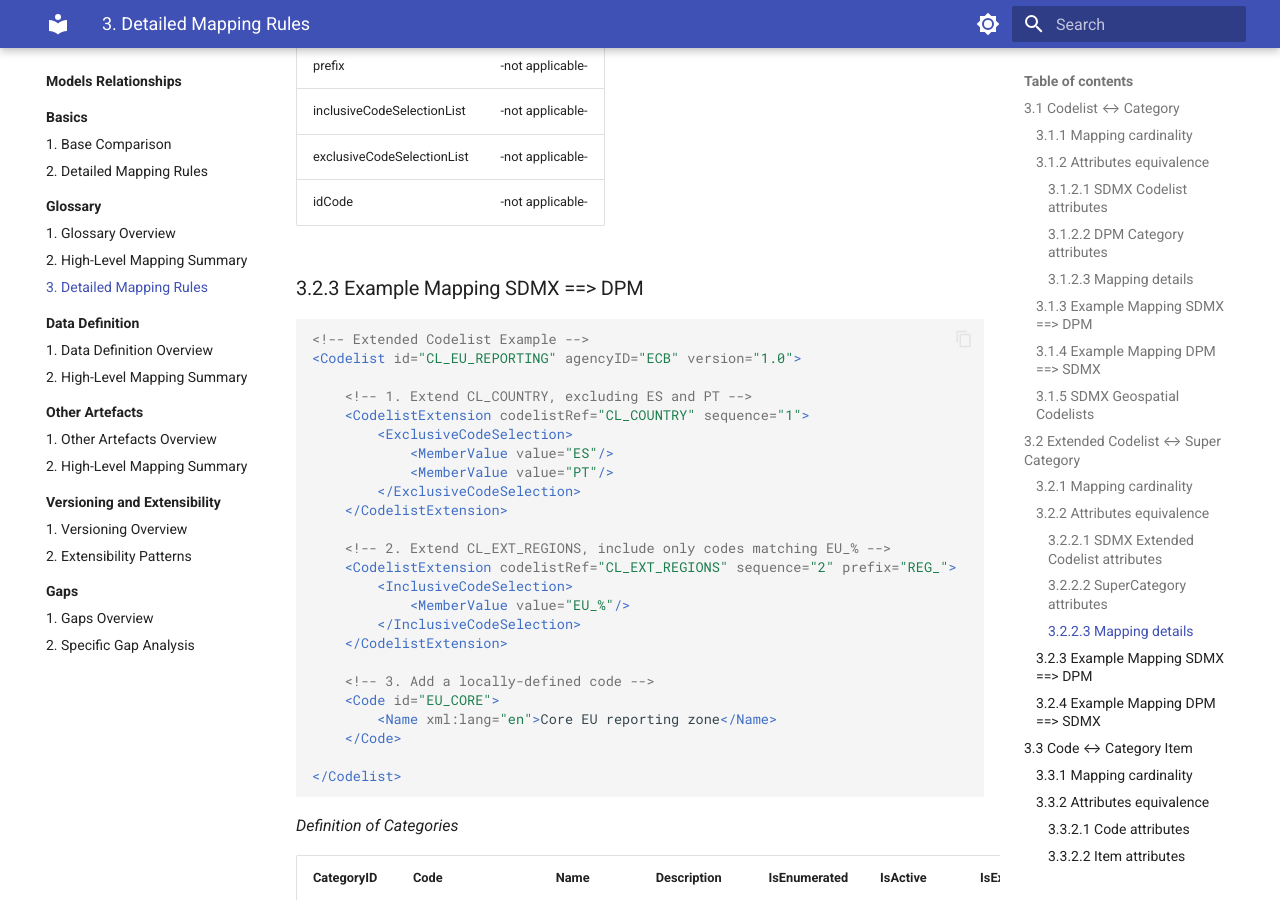
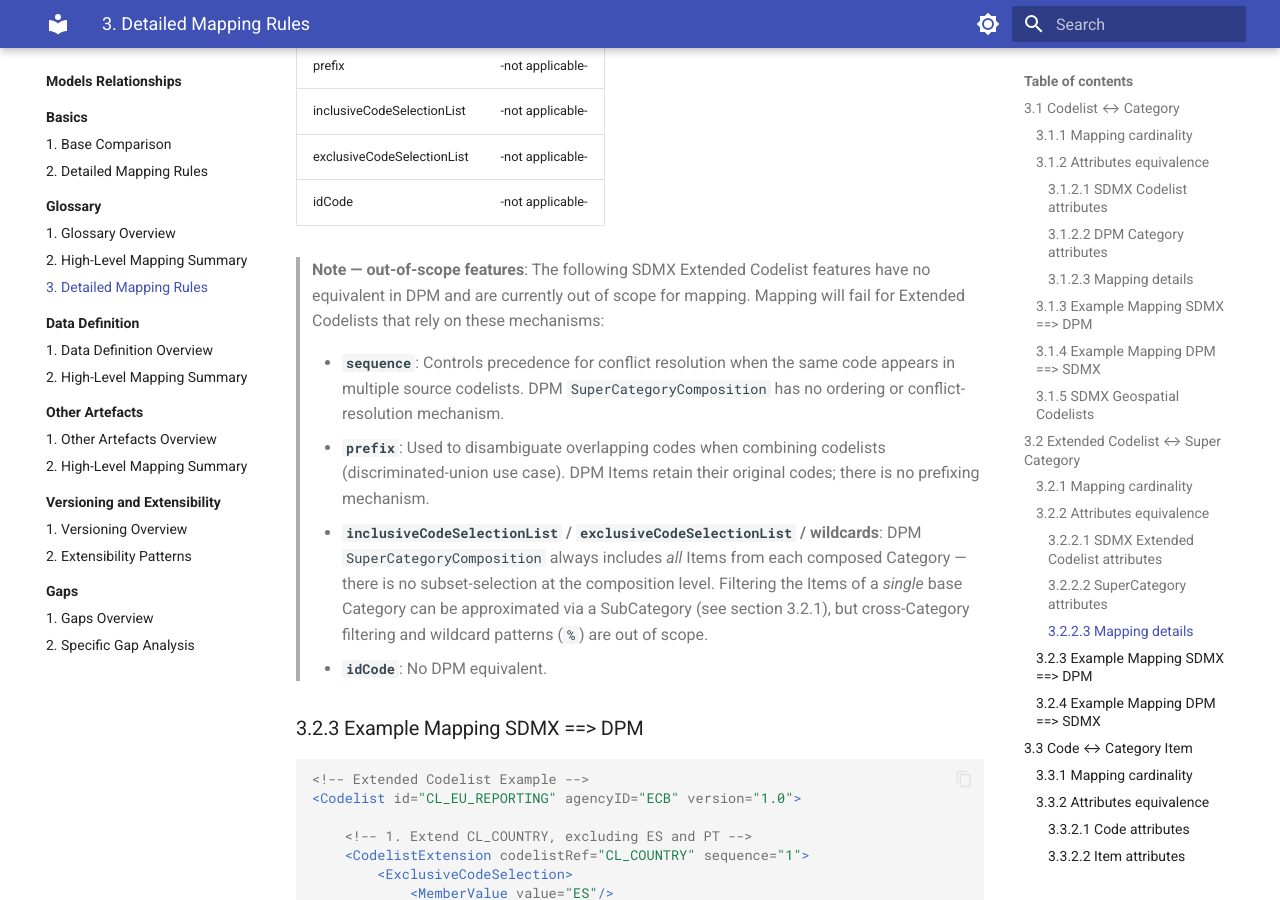
Before and after one commit to sdmx-twg/wp-sdmx-dpm, an MkDocs documentation site: the page built from docs/models-relationships/01_glossary/03_detailed_mapping_rules.md, in a window 1280 px wide and 900 px high, scrolled down 7457 px. Built offline with MkDocs 1.6.1 and Material for MkDocs 9.7.7, drawn with Linux system fonts in a browser that asks for light colours.

Commit message:
docs: scope out prefix, sequence, and selection features in Extended Codelist mapping
Addresses #57 — added an explicit note in section 3.2.2.3 stating that
sequence, prefix, inclusive/exclusive selection, wildcards, and idCode
have no DPM equivalent and are out of scope for mapping.

```diff
--- a/docs/models-relationships/01_glossary/03_detailed_mapping_rules.md
+++ b/docs/models-relationships/01_glossary/03_detailed_mapping_rules.md
@@ -244,6 +244,13 @@ classDiagram
 | inclusiveCodeSelectionList| -not applicable-          |
 | exclusiveCodeSelectionList| -not applicable-          |
 | idCode                    | -not applicable-          |
+
+> **Note — out-of-scope features**: The following SDMX Extended Codelist features have no equivalent in DPM and are currently out of scope for mapping. Mapping will fail for Extended Codelists that rely on these mechanisms:
+>
+> - **`sequence`**: Controls precedence for conflict resolution when the same code appears in multiple source codelists. DPM `SuperCategoryComposition` has no ordering or conflict-resolution mechanism.
+> - **`prefix`**: Used to disambiguate overlapping codes when combining codelists (discriminated-union use case). DPM Items retain their original codes; there is no prefixing mechanism.
+> - **`inclusiveCodeSelectionList` / `exclusiveCodeSelectionList` / wildcards**: DPM `SuperCategoryComposition` always includes *all* Items from each composed Category — there is no subset-selection at the composition level. Filtering the Items of a *single* base Category can be approximated via a SubCategory (see section 3.2.1), but cross-Category filtering and wildcard patterns (`%`) are out of scope.
+> - **`idCode`**: No DPM equivalent.
 
 ### 3.2.3 Example Mapping SDMX ==> DPM
 
```
